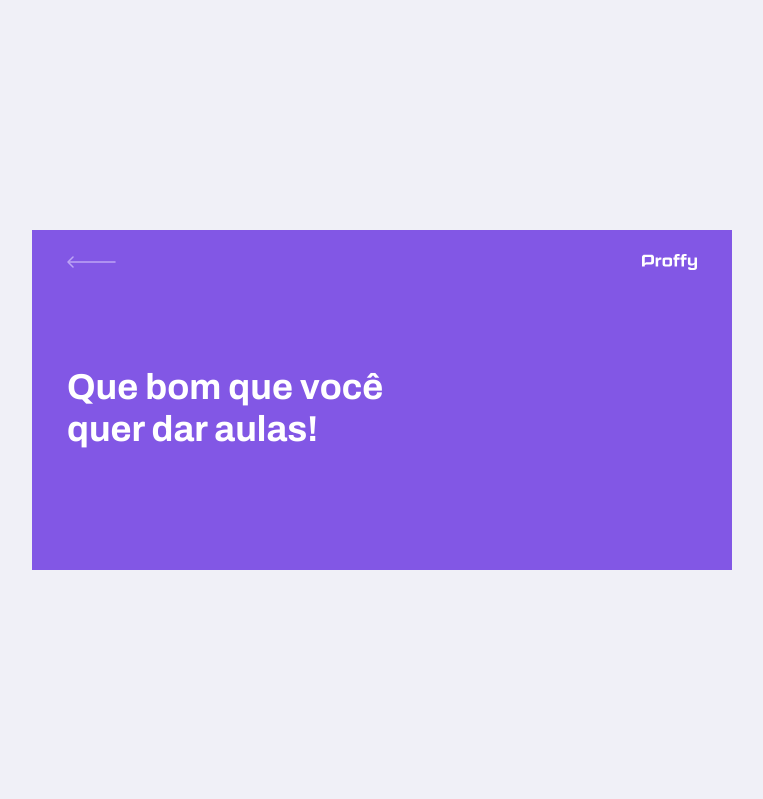
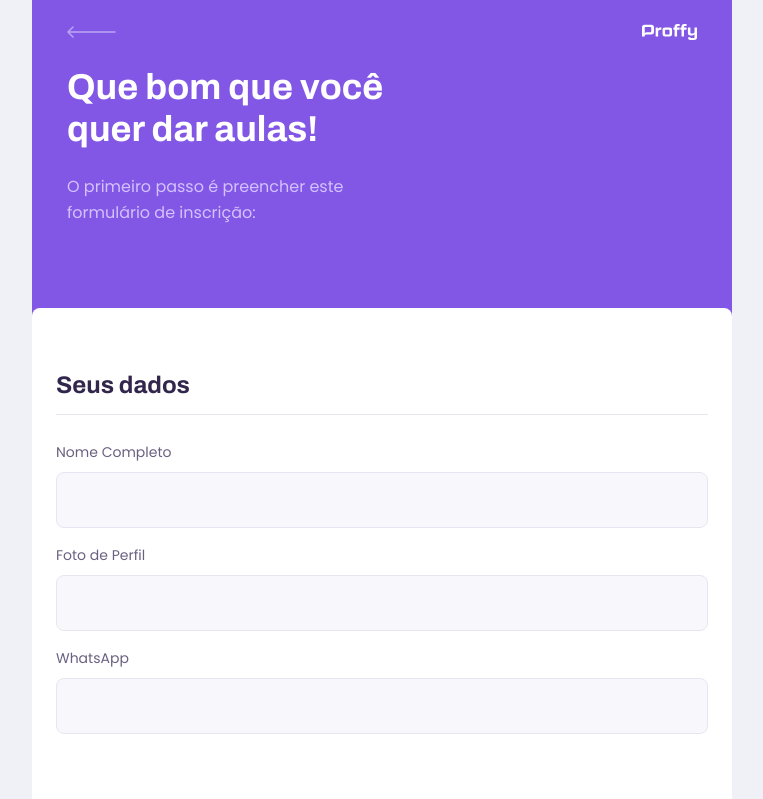
Before and after one commit to Rafarinh0/proffy, a React (Create React App) app in the folder web/: page /give-classes in a window 1280 px wide. Shown: the top 799 px of the page, without its empty margins (258-1021 px from the left). Built offline with nearby package versions, Linux system fonts and the light colour scheme.

Commit message:
Componente de input e sua estilização + começo da page TeacherForm

```diff
--- /dev/null
+++ b/web/src/components/Input/index.tsx
@@ -0,0 +1,19 @@
+import React, { InputHTMLAttributes } from 'react';
+
+import './styles.css';
+
+interface InputProps extends InputHTMLAttributes<HTMLInputElement> {
+    name: string;
+    label: string;
+}
+
+const Input: React.FC<InputProps> = ({ label, name, ...rest }) => {
+    return (
+        <div className="input-block">
+            <label htmlFor={name}>{label}</label>
+            <input type="text" id={name} {...rest} />
+        </div>
+    );
+}
+
+export default Input;
--- /dev/null
+++ b/web/src/components/Input/styles.css
@@ -0,0 +1,34 @@
+ .input-block {
+     position: relative;
+ }
+
+ .input-block+.input-block {
+     margin-top: 1.4rem;
+ }
+
+ .input-block label {
+     font-size: 1.4rem;
+ }
+
+ .input-block input {
+     width: 100%;
+     height: 5.6rem;
+     margin-top: 0.8rem;
+     border-radius: 0.8rem;
+     background-color: var(--color-input-background);
+     border: 1px solid var(--color-line-in-white);
+     outline: 0;
+     padding: 0 1.6rem;
+     font: 1.6rem Archivo;
+ }
+
+ .input-block:focus-within::after {
+     width: calc(100% - 3.2rem);
+     height: 2px;
+     content: '';
+     background: var(--color-primary-light);
+     position: absolute;
+     left: 1.6rem;
+     right: 1.6rem;
+     bottom: 0;
+ }
--- a/web/src/components/PageHeader/index.tsx
+++ b/web/src/components/PageHeader/index.tsx
@@ -8,6 +8,7 @@ import './styles.css';
 
 interface PageHeaderProps {
     title: string;
+    description?: string;
 }
 
 const PageHeader: React.FC<PageHeaderProps> = (props) => {
@@ -22,6 +23,7 @@ const PageHeader: React.FC<PageHeaderProps> = (props) => {
 
             <div className="header-content">
                 <strong>{props.title}</strong>
+                {props.description && <p>{props.description}</p>}
                 {props.children}
             </div>
         </header>
--- a/web/src/components/PageHeader/styles.css
+++ b/web/src/components/PageHeader/styles.css
@@ -40,6 +40,14 @@
     color: var(--color-title-in-primary);
 }
 
+.page-header .header-content p {
+    max-width: 30rem;
+    font-size: 1.6rem;
+    line-height: 2.6rem;
+    color: var(--color-text-in-primary);
+    margin-top: 2.4rem;
+}
+
 @media (min-width: 700px) {
     .page-header {
         height: 340px;
--- a/web/src/pages/TeacherForm/index.tsx
+++ b/web/src/pages/TeacherForm/index.tsx
@@ -1,13 +1,37 @@
 import React from 'react';
 
 import PageHeader from '../../components/PageHeader';
+import Input from '../../components/Input/';
 
 import './styles.css';
 
 function TeacherForm() {
     return (
         <div id="page-teacher-form" className="container">
-            <PageHeader title="Que bom que você quer dar aulas!" />
+            <PageHeader
+                title="Que bom que você quer dar aulas!"
+                description="O primeiro passo é preencher este formulário de inscrição: "
+            />
+
+            <main>
+                <fieldset>
+                    <legend>Seus dados</legend>
+
+                    <Input name="name" label="Nome Completo"></Input>
+                    <Input name="avatar" label="Foto de Perfil"></Input>
+                    <Input name="whatsapp" label="WhatsApp"></Input>
+
+                </fieldset>
+
+                <fieldset>
+                    <legend>Sobre a aula</legend>
+
+                    <Input name="subject" label="Matéria"></Input>
+                    <Input name="cost" label="Custo da hora/aula"></Input>
+                    <Input name="whatsapp" label="WhatsApp"></Input>
+
+                </fieldset>
+            </main>
         </div>
     )
 }
--- a/web/src/pages/TeacherForm/styles.css
+++ b/web/src/pages/TeacherForm/styles.css
@@ -0,0 +1,39 @@
+#page-teacher-form {
+    width: 100vw;
+    height: 100vh;
+}
+
+#page-teacher-form .page-header .header-content {
+    margin-bottom: 6.4rem;
+}
+
+#page-teacher-form main {
+    background: var(--color-box-base);
+    width: 100%;
+    max-width: 74rem;
+    border-radius: 0.8rem;
+    margin: -3.2rem auto 3.2rem;
+    padding-top: 6.4rem;
+    overflow: hidden;
+}
+
+#page-teacher-form main fieldset {
+    border: 0;
+    padding: 0 2.4rem;
+}
+
+#page-teacher-form main fieldset+fieldset {
+    margin-top: 6.4rem;
+}
+
+#page-teacher-form main fieldset legend {
+    font: 700 2.4rem Archivo;
+    color: var(--color-text-title);
+    margin-bottom: 2.4rem;
+    display: flex;
+    align-items: center;
+    justify-content: space-between;
+    width: 100%;
+    padding-bottom: 1.6rem;
+    border-bottom: 1px solid var(--color-line-in-white);
+}
--- a/web/src/pages/TeacherList/index.tsx
+++ b/web/src/pages/TeacherList/index.tsx
@@ -1,29 +1,19 @@
 import React from 'react';
 
 import PageHeader from '../../components/PageHeader';
-
+import Input from '../../components/Input/';
+import TeacherItem from '../../components/TeacherItem';
 import './styles.css';
-import TeacherItem from '../../components/TeacherItem';
 
 function TeacherList() {
     return (
         <div id="page-teacher-list" className="container">
             <PageHeader title="Estes são os proffys disponíveis:">
                 <form id="search-teachers">
-                    <div className="input-block">
-                        <label htmlFor="subject">Matéria</label>
-                        <input type="text" id="subject" />
-                    </div>
 
-                    <div className="input-block">
-                        <label htmlFor="week-day">Dia da Semana</label>
-                        <input type="text" id="subject" />
-                    </div>
-
-                    <div className="input-block">
-                        <label htmlFor="time">Hora</label>
-                        <input type="text" id="subject" />
-                    </div>
+                    <Input name="subject" label="Matéria"></Input>
+                    <Input name="week_day" label="Dia da semana"></Input>
+                    <Input type="time" name="time" label="Horário"></Input>
                 </form>
             </PageHeader>
 
--- a/web/src/pages/TeacherList/styles.css
+++ b/web/src/pages/TeacherList/styles.css
@@ -10,41 +10,6 @@
 
 #search-teachers label {
     color: var(--color-text-in-primary);
-}
-
-#search-teachers .input-block {
-    position: relative;
-}
-
-#search-teachers .input-block+.input-block {
-    margin-top: 1.4rem;
-}
-
-#search-teachers .input-block label {
-    font-size: 1.4rem;
-}
-
-#search-teachers .input-block input {
-    width: 100%;
-    height: 5.6rem;
-    margin-top: 0.8rem;
-    border-radius: 0.8rem;
-    background-color: var(--color-input-background);
-    border: 1px solid var(--color-line-in-white);
-    outline: 0;
-    padding: 0 1.6rem;
-    font: 1.6rem Archivo;
-}
-
-#search-teachers .input-block:focus-within::after {
-    width: calc(100% - 3.2rem);
-    height: 2px;
-    content: '';
-    background: var(--color-primary-light);
-    position: absolute;
-    left: 1.6rem;
-    right: 1.6rem;
-    bottom: 0;
 }
 
 #page-teacher-list main {
```
